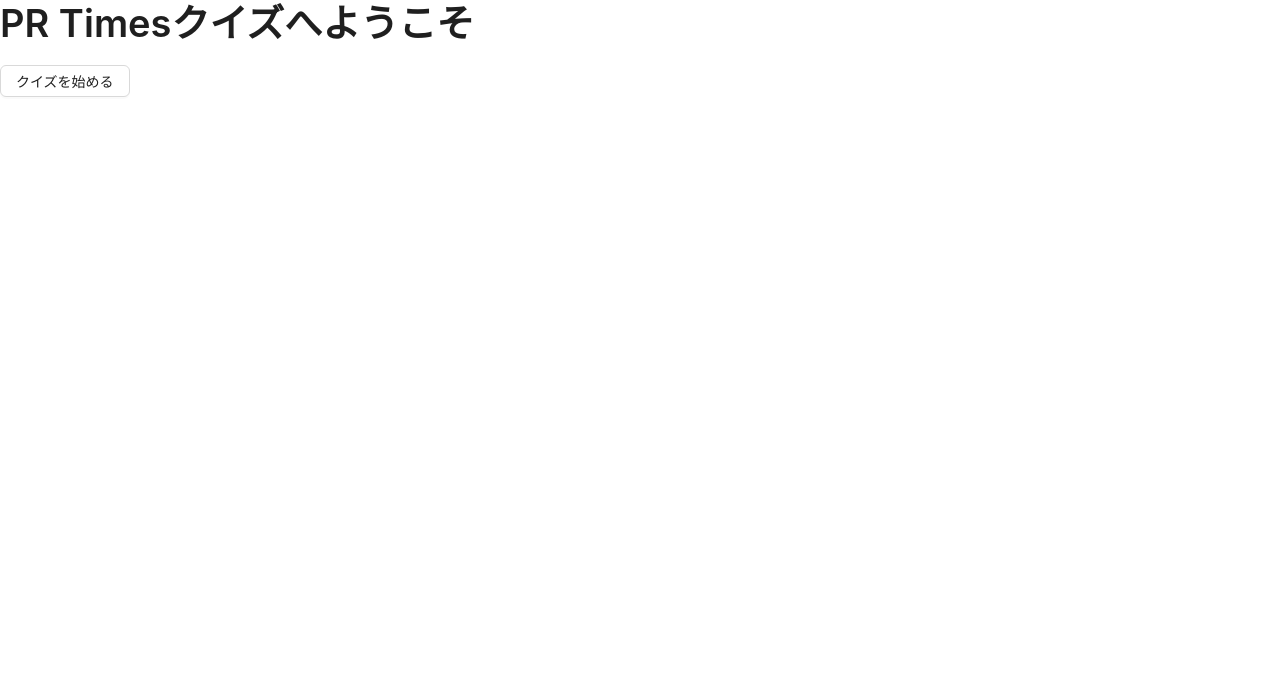
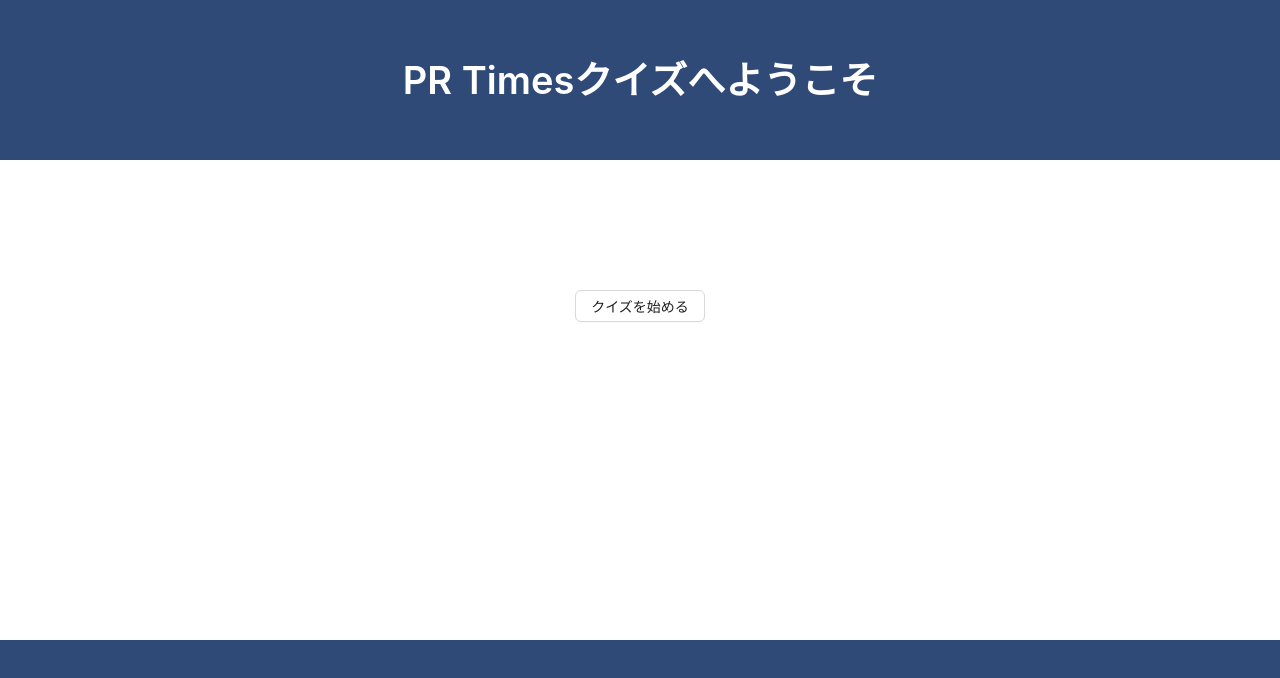
Before and after one commit to Kimoto-Norihiro/hackathon2024-winter-jagaimo-bros, a Next.js app in the folder frontend/: page / in a window 1280 px wide. Shown: the top 678 px of the page. Built offline with nearby package versions, Linux system fonts and the light colour scheme.

Commit message:
スタート画面を修正しました

```diff
--- a/frontend/src/pages/index.tsx
+++ b/frontend/src/pages/index.tsx
@@ -1,25 +1,67 @@
 import React, { useState } from 'react';
 import type { NextPage } from 'next';
-import { Button, Typography } from 'antd';
+import { Button, Typography} from 'antd';
 import { useRouter } from 'next/router';
 
 const { Title } = Typography;
 
+const headerStyle: React.CSSProperties = {
+    textAlign: 'center',
+    color: '#fff',
+    height: '20vh',
+    paddingInline: 48,
+    lineHeight: '64px',
+    backgroundColor: '#304a77',
+    display: 'flex',
+    justifyContent: 'center',
+    alignItems: 'center'
+  };
+
+  const contentStyle: React.CSSProperties = {
+    textAlign: 'center',
+    minHeight: '80vh',
+    color: '#fff',
+    backgroundColor: 'white',
+  };
+
+
+  const footerStyle: React.CSSProperties = {
+    textAlign: 'center',
+    color: '#fff',
+    height: '20vh',
+    backgroundColor: '#304a77',
+  };
+
+  const titleStyle: React.CSSProperties = {
+    color: '#fff',
+    margin: '20px 0',
+  };
+
+  const buttonStyle: React.CSSProperties = {
+    marginTop: "130px"
+
+  };
+
 // 認証画面とタイトル
 export const Home: NextPage = () => {
     const [openPressReleaseField, setOpenPressReleaseField] = useState(false);
-
     const router = useRouter();
     const onStart = () => {
         router.push('/top')
     }
     return (
         <>
-            <Title level={1}>PR Timesクイズへようこそ</Title>
-            <Button onClick={onStart}>クイズを始める</Button>
+          <div style={contentStyle}>
+            <div style={headerStyle}>
+              <Title level={1} style={titleStyle}>PR Timesクイズへようこそ</Title>
+            </div>
+            <Button onClick={onStart} style={buttonStyle}>クイズを始める</Button>
+          </div>
+          <div style={footerStyle}></div>
         </>
+    )
+    }
 
-    )
-}
+
 
 export default Home
```
